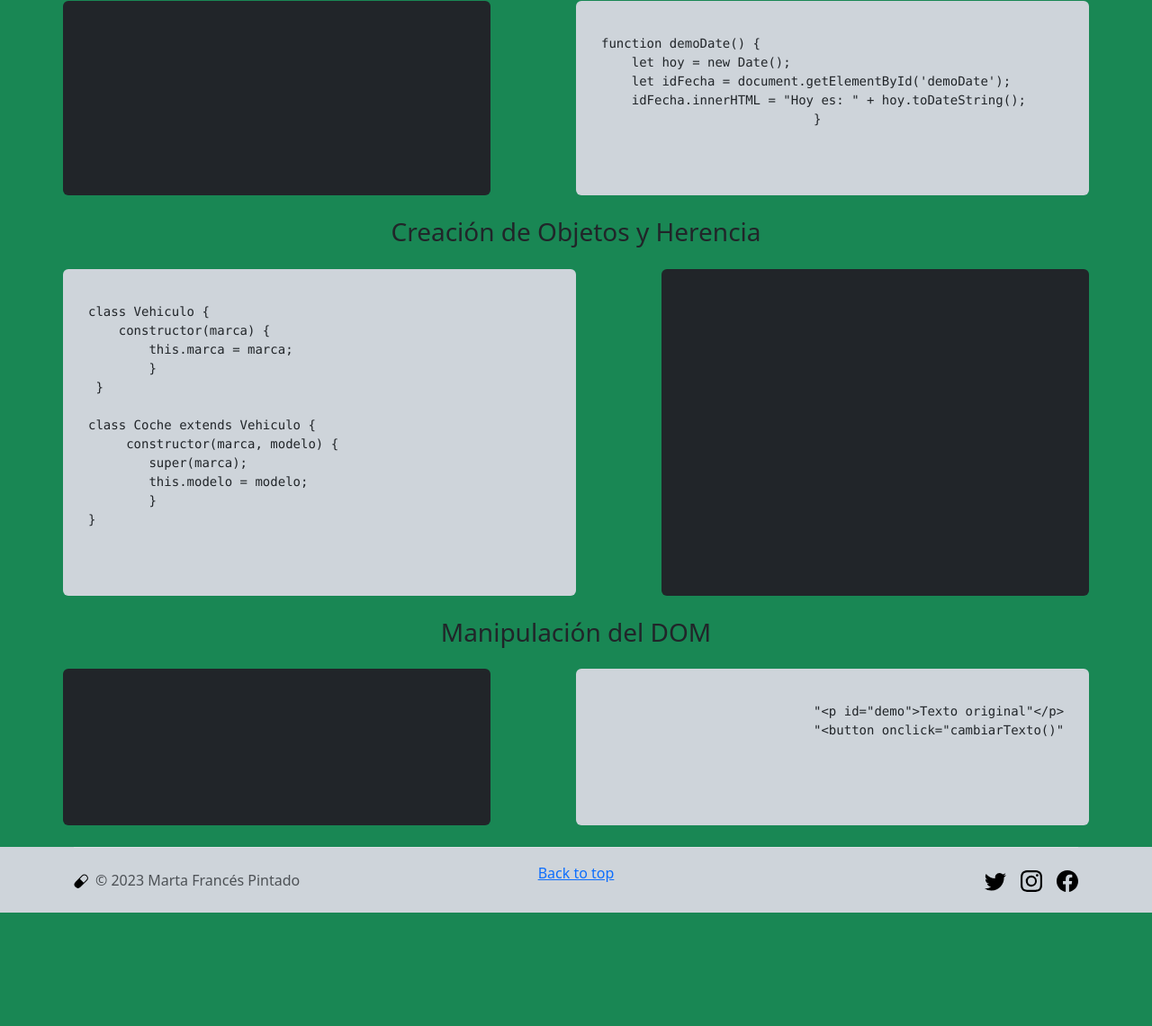
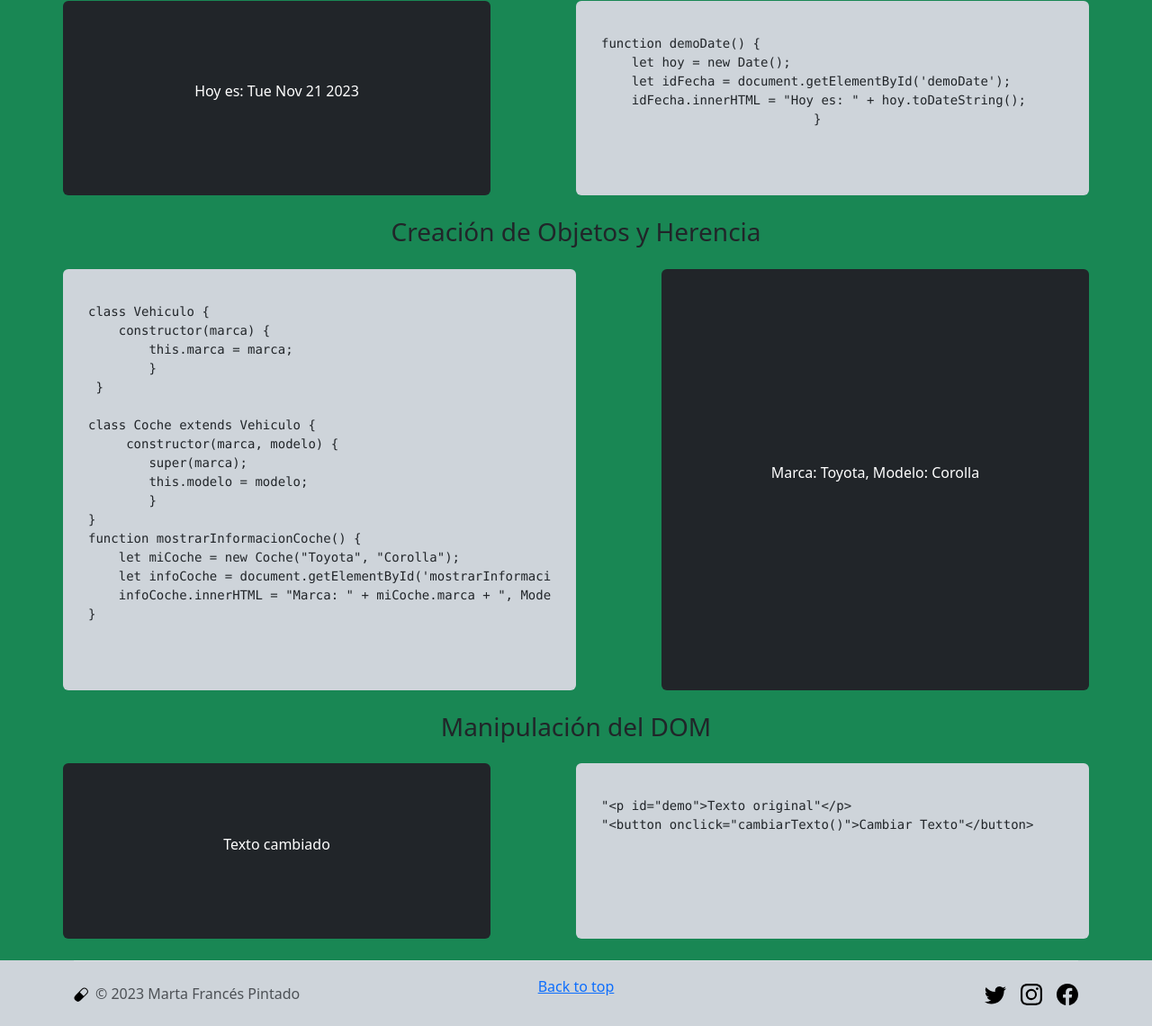
Before and after one commit to MartaFrances98/WikiJS, a plain HTML site: page index.html in a window 1280 px wide. Shown: the part 665-1805 px from the top of the page at 90% size. Before the commit the page ends 1679 px from the top, so only its background shows below. Drawn offline with nearby package versions, Linux system fonts and the light colour scheme.

Commit message:
cambios 21/11 14:34

```diff
--- a/index.html
+++ b/index.html
@@ -161,7 +161,7 @@
 
             <div class="col-5 text-bg-dark rounded d-flex justify-content-center align-items-center me-auto">
                 <div class="p-3">
-                    <p id="demoDate()"></p>
+                    <p id="demoDate"></p>
                 </div>
             </div>
             <div class="col-6 bg-dark-subtle rounded ">
@@ -201,13 +201,18 @@ class Coche extends Vehiculo {
         this.modelo = modelo;
         }
 }
+function mostrarInformacionCoche() {
+    let miCoche = new Coche("Toyota", "Corolla");
+    let infoCoche = document.getElementById('mostrarInformacionCoche');
+    infoCoche.innerHTML = "Marca: " + miCoche.marca + ", Modelo: " + miCoche.modelo;
+}
                         </code>
                 </pre>
                 </div>
             </div>
             <div class="col-5 text-bg-dark rounded d-flex justify-content-center align-items-center ">
                 <div class="p-3">
-                    <p id="demoOperaciones"></p>
+                    <p id="mostrarInformacionCoche"></p>
                 </div>
             </div>
 
@@ -221,15 +226,16 @@ class Coche extends Vehiculo {
 
             <div class="col-5 text-bg-dark rounded d-flex justify-content-center align-items-center me-auto">
                 <div class="p-3">
-                    <p id="demo"></p>
+                    <p id="demo">Texto original</p>
                 </div>
             </div>
             <div class="col-6 bg-dark-subtle rounded ">
                 <div class="p-3 text-rigth">
                     <pre>
                         <code class="languaje-js">
-                            "&lt;p id="demo"&gt;Texto original"&lt;/p&gt;
-                            "&lt;button onclick="cambiarTexto()"&gt;Cambiar Texto"&lt;/button&gt;
+"&lt;p id="demo"&gt;Texto original"&lt;/p&gt;
+"&lt;button onclick="cambiarTexto()"&gt;Cambiar Texto"&lt;/button&gt;
+
 
                         </code>
                 </pre>
@@ -243,11 +249,7 @@ class Coche extends Vehiculo {
     <script src="https://cdn.jsdelivr.net/npm/bootstrap@5.3.2/dist/js/bootstrap.bundle.min.js"
         integrity="sha384-C6RzsynM9kWDrMNeT87bh95OGNyZPhcTNXj1NW7RuBCsyN/o0jlpcV8Qyq46cDfL"
         crossorigin="anonymous"></script>
-        <script>
-    function cambiarTexto() {
-        document.getElementById("demo").innerHTML = "Texto cambiado";
-    }
-</script>
+
 </body>
 
 
--- a/wiki.js
+++ b/wiki.js
@@ -1,7 +1,9 @@
 window.onload= function () {
 
     demoOperaciones();
-    demoDate()
+    demoDate();
+    mostrarInformacionCoche();
+    cambiarTexto()
 
 }
 
@@ -36,3 +38,13 @@ class Coche extends Vehiculo {
         this.modelo = modelo;
         }
 }
+
+function mostrarInformacionCoche() {
+    let miCoche = new Coche("Toyota", "Corolla");
+    let infoCoche = document.getElementById('mostrarInformacionCoche');
+    infoCoche.innerHTML = "Marca: " + miCoche.marca + ", Modelo: " + miCoche.modelo;
+}
+
+function cambiarTexto() {
+    document.getElementById("demo").innerHTML = "Texto cambiado";
+}
```
